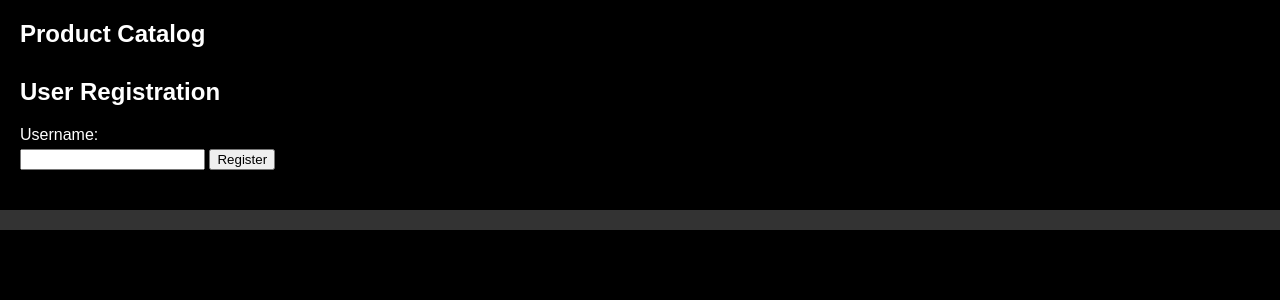
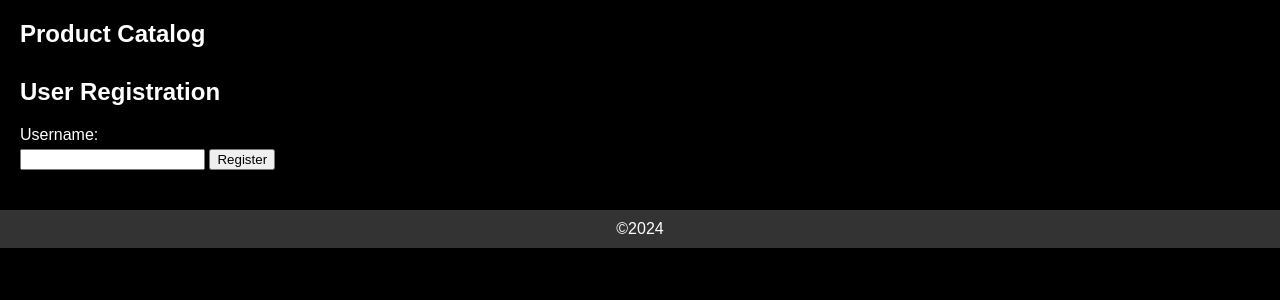
Before and after one commit to iVGeek/amoledweb, a Flask app: page / in a window 1280 px wide. Shown: the part 100-400 px from the top of the page. Run offline with Flask 3, Linux system fonts and the light colour scheme.

Commit message:
Update index.html

```diff
--- a/templates/index.html
+++ b/templates/index.html
@@ -32,7 +32,7 @@
     </main>
 
     <footer>
-        <!-- Add footer content here -->
+        ©2024
     </footer>
 
     <script src="{{ url_for('static', filename='script.js') }}"></script>
```
